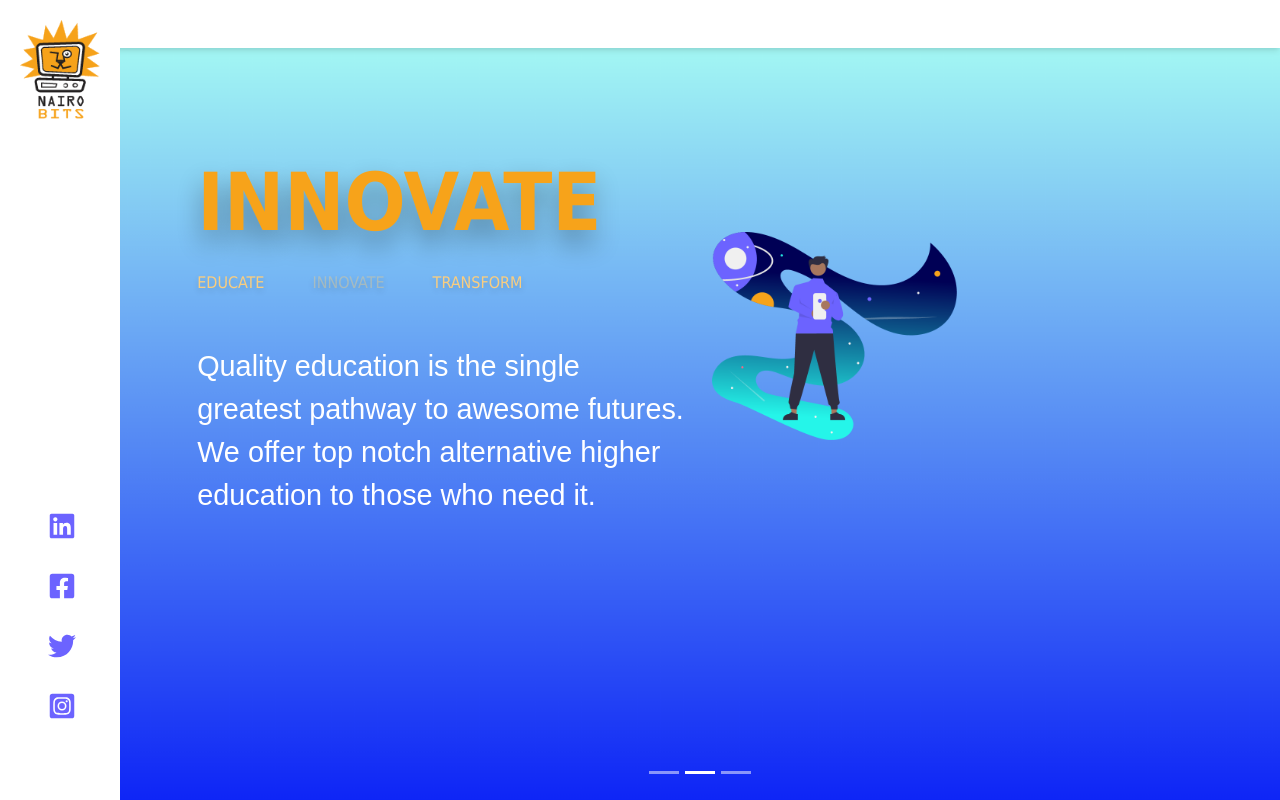
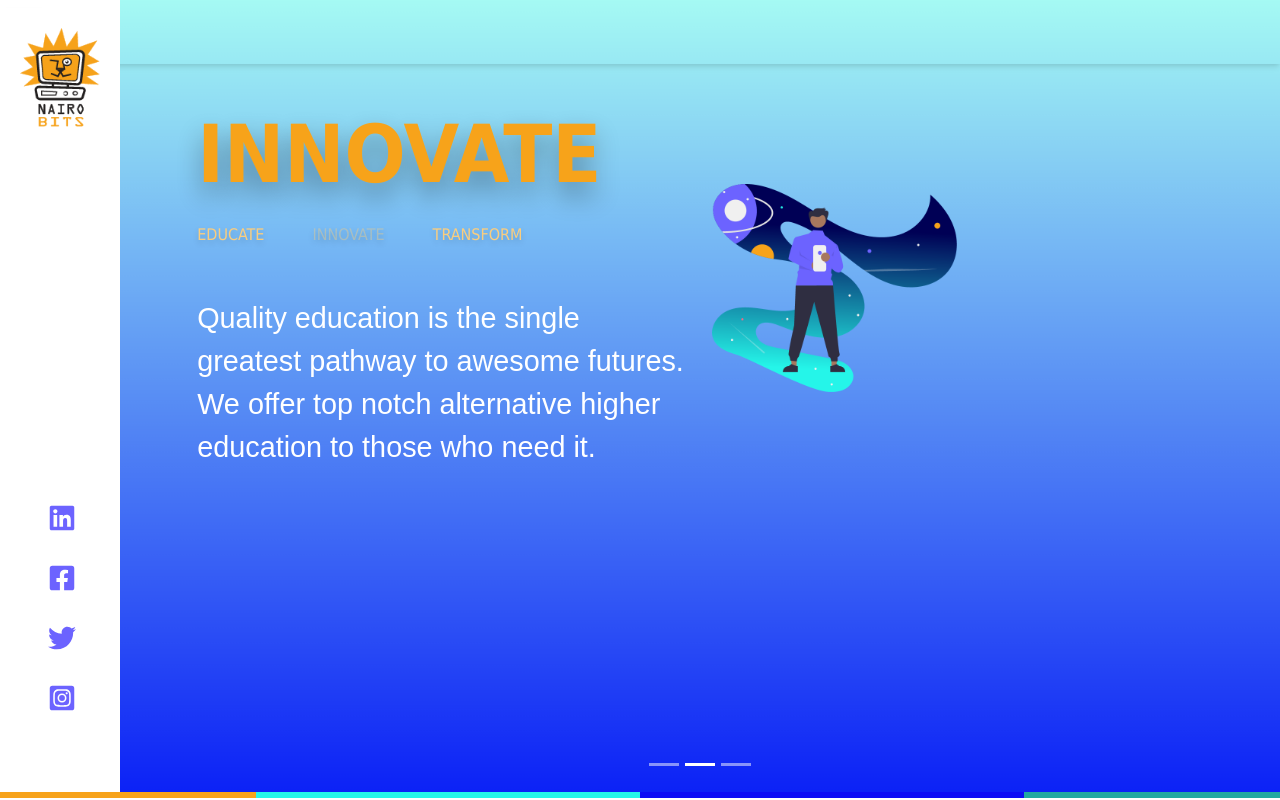
Before and after one commit to gathumartins/bits, a Gatsby site: page / in a window 1280 px wide. Shown: the top 800 px of the page. Built offline with nearby package versions, Linux system fonts and the light colour scheme; Gatsby itself is replaced by a stand-in of ours.

Commit message:
Fixed the navbar when fixed

```diff
--- a/src/components/Header.js
+++ b/src/components/Header.js
@@ -5,7 +5,7 @@
 
 function Header() {
     return (
-        <section className="sticky-top">
+        <section className={`navbar fixed-top ${headerStyles.myHeader} shadow-md z-50`}>
             <header className="flex shadow-md">
                 <div className={`${headerStyles.navBrand} bg-white absolute`}>
                     <img src="./imgs/logo.png" alt="Nairobits Top Logo" fluid="true" />
--- a/src/components/Header.module.css
+++ b/src/components/Header.module.css
@@ -1,3 +1,7 @@
+.myHeader {
+    min-width: 100vw;
+}
+
 .navBrand {
     width: 120px;
     padding: 20px;
--- a/src/components/Home/Home.module.css
+++ b/src/components/Home/Home.module.css
@@ -4,7 +4,7 @@
     background-size: cover;
     background-position: center;
     background-repeat: no-repeat;
-    min-height: 94vh;
+    min-height: 99vh;
     clear: both;
 }
 
```
